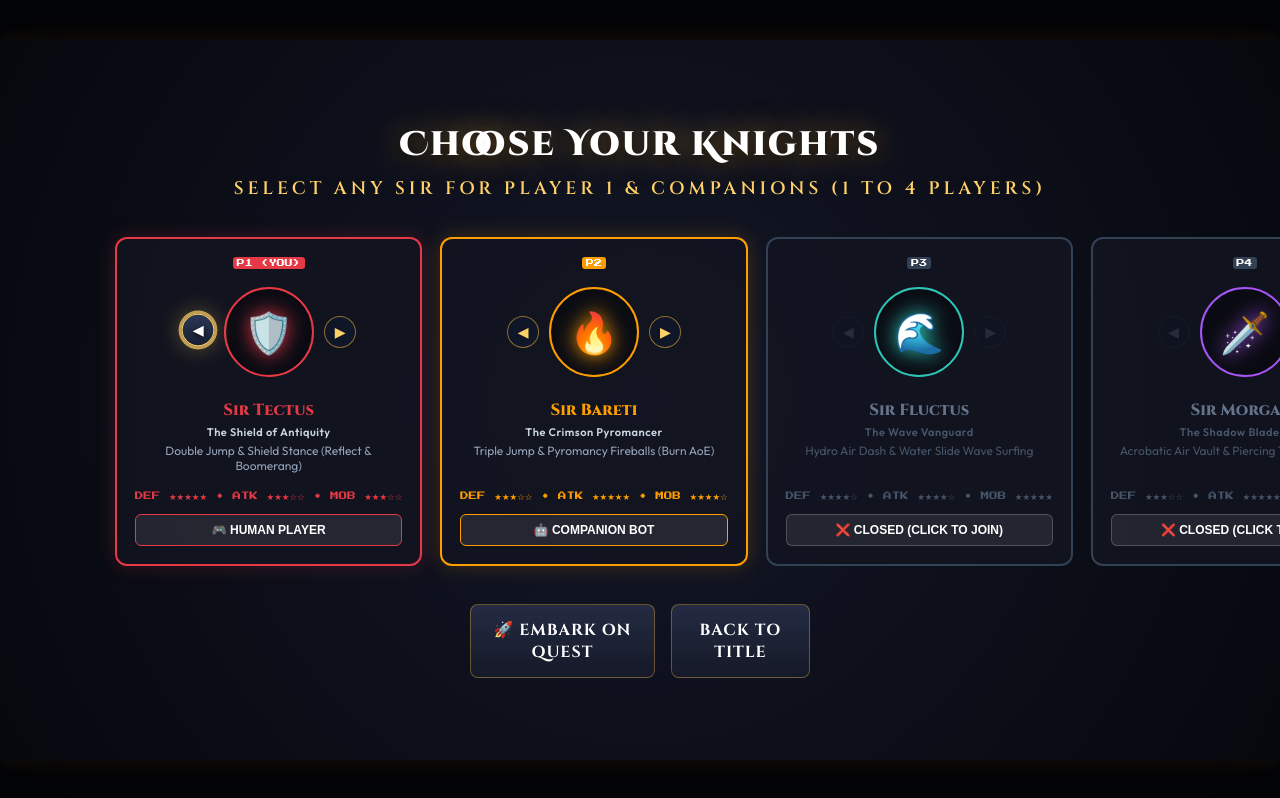
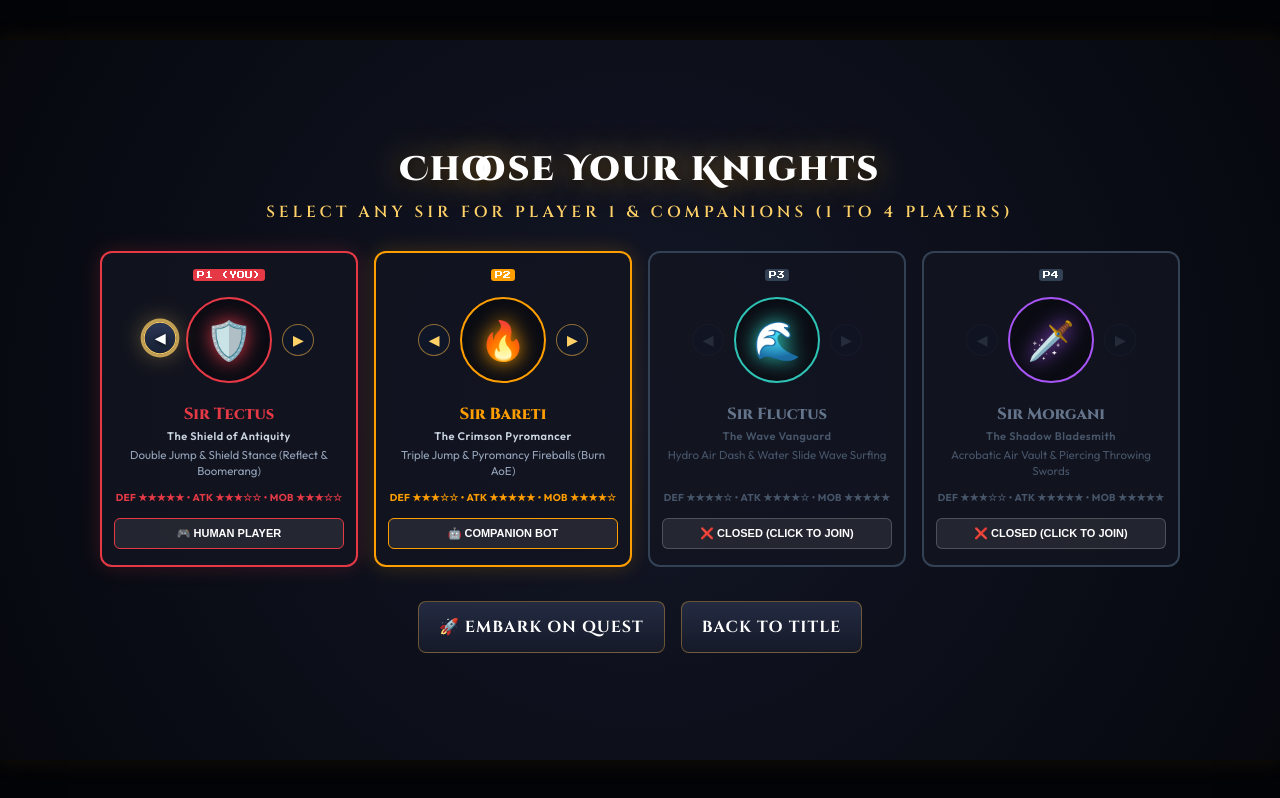
Before and after one commit to bferg314/sir-tectus, a website built with Vite: page index.html in a window 1280 px wide. Both pictures are taken after a click on the button "⚔️ EMBARK ON QUEST". Built offline with nearby package versions, Linux system fonts and the light colour scheme.

Commit message:
Fix menu centering and grid alignment for lobby and title screens

```diff
--- a/src/style.css
+++ b/src/style.css
@@ -60,8 +60,8 @@ body, html {
   position: relative;
   width: 100%;
   height: 100%;
-  max-width: calc(100vh * (16 / 9));
-  max-height: calc(100vw * (9 / 16));
+  max-width: calc(100vh * 16 / 9);
+  max-height: calc(100vw * 9 / 16);
   aspect-ratio: 16 / 9;
   box-shadow: 0 0 45px rgba(0, 0, 0, 0.9), 0 0 20px rgba(229, 169, 60, 0.15);
   background-color: #08090f;
@@ -69,6 +69,7 @@ body, html {
   display: flex;
   justify-content: center;
   align-items: center;
+  margin: auto;
 }
 
 #game-canvas {
@@ -505,27 +506,31 @@ body, html {
   justify-content: center;
   align-items: center;
   background: radial-gradient(circle at center, rgba(20, 24, 40, 0.95) 0%, rgba(6, 8, 14, 0.98) 100%);
-  padding: 30px;
+  padding: 24px 30px;
+  box-sizing: border-box;
+  text-align: center;
+  overflow: hidden;
+  margin: 0 auto;
 }
 
 .game-title {
   font-family: var(--font-display);
-  font-size: 48px;
+  font-size: 44px;
   font-weight: 900;
   text-align: center;
   color: #fff;
   text-shadow: 0 0 30px rgba(229, 169, 60, 0.6), 0 4px 12px rgba(0, 0, 0, 0.9);
-  margin-bottom: 8px;
+  margin: 0 auto 8px auto;
   letter-spacing: 2px;
 }
 
 .game-subtitle {
   font-family: var(--font-heading);
-  font-size: 18px;
+  font-size: 16px;
   color: var(--text-gold);
   letter-spacing: 4px;
   text-transform: uppercase;
-  margin-bottom: 36px;
+  margin: 0 auto 28px auto;
   text-align: center;
 }
 
@@ -534,6 +539,19 @@ body, html {
   flex-direction: column;
   gap: 14px;
   width: 340px;
+  margin: 0 auto;
+  align-items: center;
+}
+
+.menu-buttons.lobby-buttons {
+  flex-direction: row;
+  justify-content: center;
+  align-items: center;
+  gap: 16px;
+  width: auto;
+  min-width: 380px;
+  max-width: 600px;
+  margin: 10px auto 0 auto;
 }
 
 .btn-primary, .btn-secondary, .btn-portal, .btn-relic {
@@ -578,24 +596,28 @@ body, html {
 /* Lobby Player Select Grid */
 .lobby-grid {
   display: grid;
-  grid-template-columns: repeat(4, 1fr);
-  gap: 18px;
-  width: 92%;
-  max-width: 1050px;
-  margin-bottom: 28px;
+  grid-template-columns: repeat(4, minmax(0, 1fr));
+  gap: 16px;
+  width: 95%;
+  max-width: 1080px;
+  margin: 0 auto 24px auto;
+  justify-content: center;
+  align-items: stretch;
 }
 
 .lobby-slot {
   background: var(--bg-card);
   border: 2px solid rgba(255, 255, 255, 0.15);
   border-radius: 12px;
-  padding: 18px;
+  padding: 16px 12px;
   display: flex;
   flex-direction: column;
   align-items: center;
   text-align: center;
   transition: all 0.2s ease;
   position: relative;
+  min-width: 0;
+  box-sizing: border-box;
 }
 
 .lobby-slot.active {
@@ -604,15 +626,15 @@ body, html {
 }
 
 .lobby-knight-preview {
-  width: 90px;
-  height: 90px;
+  width: 86px;
+  height: 86px;
   background: rgba(0, 0, 0, 0.4);
   border-radius: 50%;
-  margin: 12px 0;
+  margin: 10px 0;
   display: flex;
   justify-content: center;
   align-items: center;
-  font-size: 40px;
+  font-size: 38px;
   border: 2px solid rgba(255, 255, 255, 0.2);
 }
 
@@ -625,10 +647,12 @@ body, html {
 }
 
 .lobby-slot-ability {
-  font-size: 12px;
+  font-size: 11.5px;
   color: var(--text-muted);
-  margin-bottom: 14px;
-  min-height: 34px;
+  margin-bottom: 12px;
+  min-height: 32px;
+  line-height: 1.35;
+  width: 100%;
 }
 
 .knight-carousel-controls {
@@ -683,24 +707,34 @@ body, html {
 }
 
 .lobby-knight-stats {
-  font-size: 8.5px;
-  font-family: var(--font-pixel);
-  letter-spacing: 0px;
-  margin-bottom: 12px;
+  font-size: 10px;
+  font-family: var(--font-body);
+  font-weight: 700;
+  letter-spacing: 0.3px;
+  margin-bottom: 14px;
   white-space: nowrap;
+  text-align: center;
+  min-width: 0;
+  max-width: 100%;
+  overflow: hidden;
+  text-overflow: ellipsis;
 }
 
 .slot-toggle-btn {
   background: rgba(255, 255, 255, 0.08);
   border: 1.5px solid rgba(255, 255, 255, 0.2);
   color: #fff;
-  font-size: 12px;
-  padding: 8px 12px;
+  font-size: 11px;
+  padding: 8px 10px;
   border-radius: 6px;
   cursor: pointer;
   font-weight: 700;
   width: 100%;
   transition: all 0.2s ease;
+  white-space: nowrap;
+  overflow: hidden;
+  text-overflow: ellipsis;
+  margin-top: auto;
 }
 
 .slot-toggle-btn:hover,
@@ -951,7 +985,7 @@ body, html {
   border: 1px solid rgba(255, 255, 255, 0.1);
   border-radius: 10px;
   padding: 16px 22px;
-  margin-top: 24px;
+  margin: 24px auto 0 auto;
   max-width: 720px;
   width: 90%;
   font-size: 12px;
--- a/src/ui/UIManager.ts
+++ b/src/ui/UIManager.ts
@@ -374,7 +374,7 @@ export class UIManager {
           ${renderSlotsHtml()}
         </div>
 
-        <div class="menu-buttons" style="flex-direction: row; justify-content: center; gap: 16px; margin-top: 10px;">
+        <div class="menu-buttons lobby-buttons" style="flex-direction: row; justify-content: center; gap: 16px; margin-top: 10px;">
           <button id="btn-start-game" class="btn-primary">🚀 Embark on Quest</button>
           <button id="btn-back-title" class="btn-secondary">Back to Title</button>
         </div>
```
